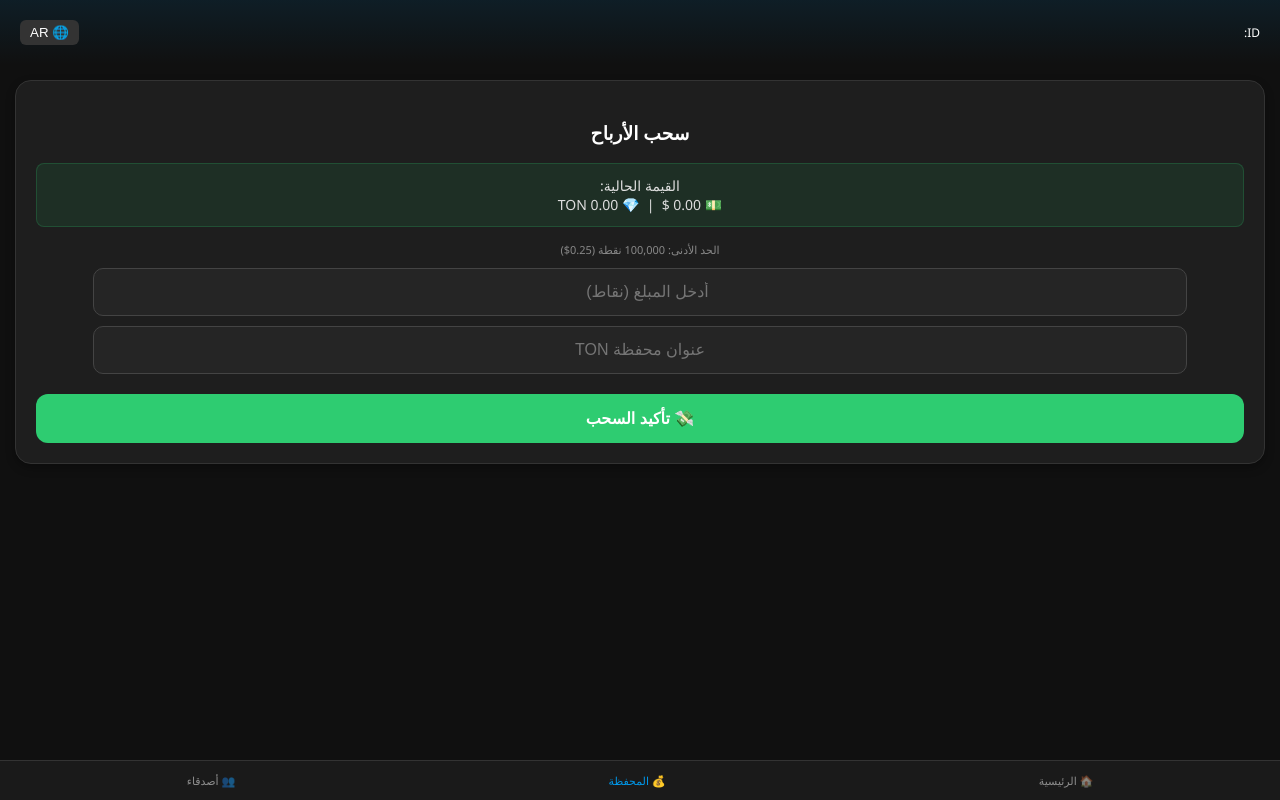
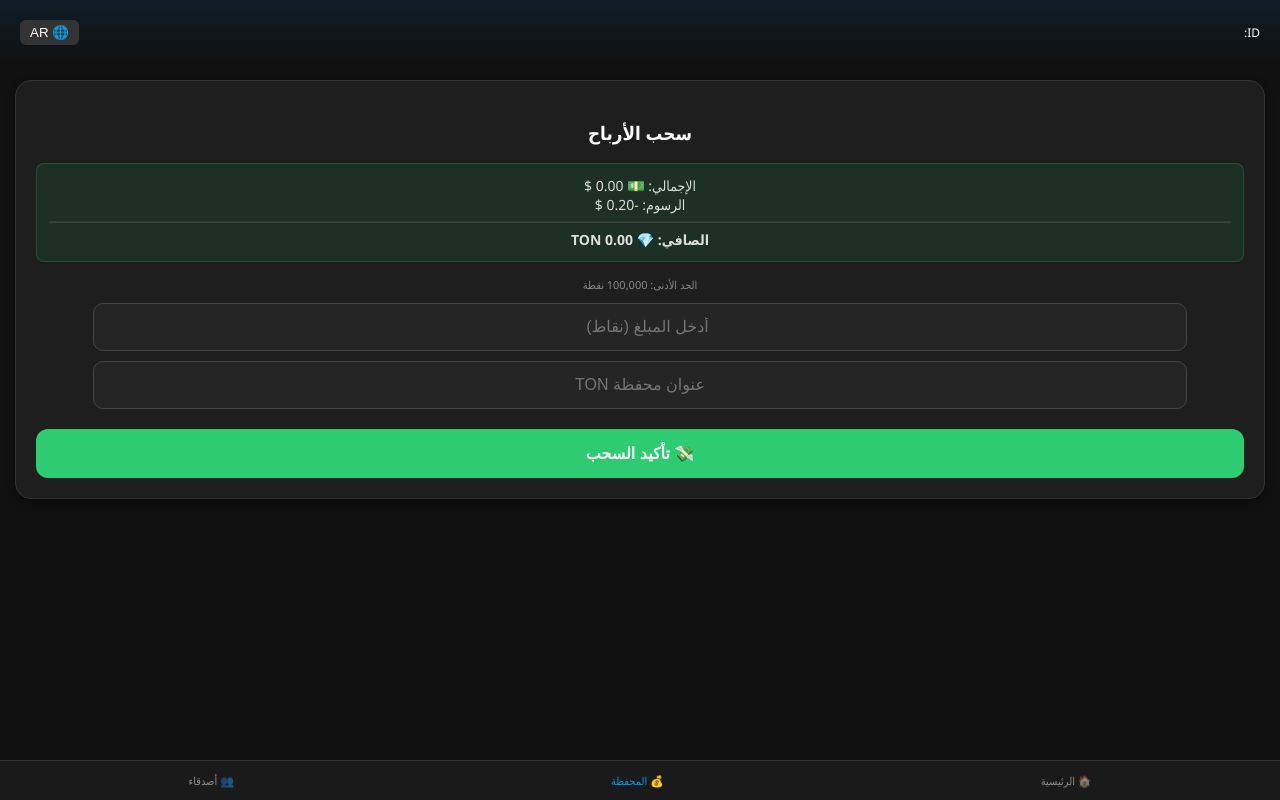
Before and after one commit to dineahmed05/Ton-wiiin-, a Flask app: page / in a window 1280 px wide, after a click that opens the changed part. Run offline with Flask 3, Linux system fonts and the light colour scheme; data comes from the database, SQL or seed files in the repository; some libraries are stand-ins or nearby versions.

Commit message:
Update index.html

```diff
--- a/templates/index.html
+++ b/templates/index.html
@@ -10,7 +10,7 @@
 
     <style>
         :root { --primary: #0098EA; --bg: #101010; --card: #1e1e1e; --text: #fff; --green: #2ecc71; --red: #e74c3c; }
-        body { margin: 0; font-family: 'Segoe UI', sans-serif; background: var(--bg); color: var(--text); padding-bottom: 90px; user-select: none; -webkit-tap-highlight-color: transparent; }
+        body { margin: 0; font-family: 'Segoe UI', Tahoma, sans-serif; background: var(--bg); color: var(--text); padding-bottom: 90px; user-select: none; }
 
         .header { padding: 20px; display: flex; justify-content: space-between; align-items: center; background: linear-gradient(180deg, rgba(0,152,234,0.1), transparent); }
         .big-balance { text-align: center; margin: 20px 0; }
@@ -39,6 +39,7 @@
         .stat-val { font-size: 15px; font-weight: bold; color: var(--primary); display: block; }
 
         .convert-info { font-size: 14px; color: #ddd; margin-bottom: 15px; background: rgba(46,204,113,0.1); padding: 12px; border-radius: 8px; border: 1px solid rgba(46,204,113,0.2); }
+        .fee-info { font-size: 12px; color: #e74c3c; display: block; margin-top: 5px; }
         #admin-btn { background: var(--red); width: auto; margin: 0 auto 10px; display: none; padding: 8px 15px; font-size: 12px; }
     </style>
 </head>
@@ -68,7 +69,7 @@
 
         <div class="card">
             <h3 data-key="earn">زيادة الرصيد</h3>
-            <p style="color:#aaa; font-size:13px; margin-bottom: 10px;">شاهد إعلان واحد = <b>+250 نقطة</b> 🚀</p>
+            <p style="color:#aaa; font-size:13px; margin-bottom: 10px;">شاهد إعلان واحد = <b>+1000 نقطة</b> 🔥</p>
             <button class="btn btn-primary" onclick="showAd()">📺 <span data-key="watch">شاهد إعلان</span></button>
             <p id="ad-status" style="margin-top:10px; font-size:12px; min-height:20px;"></p>
         </div>
@@ -79,11 +80,13 @@
             <h3 data-key="withdraw">سحب الأرباح</h3>
 
             <div class="convert-info">
-                <span>القيمة الحالية:</span><br>
-                💵 <span id="calc-usd">0.00</span> $ &nbsp;|&nbsp; 💎 <span id="calc-ton">0.00</span> TON
+                <span>الإجمالي:</span> 💵 <span id="calc-gross">0.00</span> $<br>
+                <span class="fee-text">الرسوم: -0.20 $</span><br>
+                <hr style="border-color:rgba(255,255,255,0.1)">
+                <b>الصافي: 💎 <span id="calc-ton">0.00</span> TON</b>
             </div>
 
-            <p style="font-size:11px; color:#888;">الحد الأدنى: 100,000 نقطة (0.25$)</p>
+            <p style="font-size:11px; color:#888;">الحد الأدنى: 100,000 نقطة</p>
 
             <input type="number" id="withdraw-amount" placeholder="أدخل المبلغ (نقاط)" oninput="calculateValue()">
             <input type="text" id="wallet-input" placeholder="عنوان محفظة TON">
@@ -95,7 +98,7 @@
     <div id="p-friends" class="page">
         <div class="card">
             <h3 data-key="invite">برنامج الإحالة</h3>
-            <p style="font-size:13px; color:#ccc;">اربح <b>1000 نقطة</b> عن كل صديق!</p>
+            <p style="font-size:13px; color:#ccc;">اربح <b>20,000 نقطة</b> عن كل صديق!</p>
             <p style="font-size:11px; color:#e74c3c;">⚠️ الشرط: يشاهد الصديق 20 إعلان.</p>
             <input type="text" id="ref-link" readonly value="...">
             <button class="btn btn-primary" onclick="copyRef()">📋 نسخ الرابط</button>
@@ -114,8 +117,9 @@
         const BOT_USERNAME = "Watchandwiiinbot";
         const ADMIN_ID = "1207530445";
 
-        // الاقتصاد الجديد: 100,000 نقطة = 0.25$
-        const DOLLAR_VAL = 0.25;
+        // الاقتصاد الجديد
+        const DOLLAR_VAL = 1.0;  // 100 ألف = 1 دولار
+        const FEE_USD = 0.20;    // الرسوم
         const TON_PRICE = 6.5;
 
         const tg = window.Telegram.WebApp;
@@ -158,16 +162,21 @@
             document.getElementById('balance').innerText = userBalance.toLocaleString();
         }
 
-        // --- حساب القيمة الحية ---
         function calculateValue() {
             const amount = document.getElementById('withdraw-amount').value;
-            const usd = (amount / 100000) * DOLLAR_VAL;
-            const ton = usd / TON_PRICE;
-            document.getElementById('calc-usd').innerText = usd.toFixed(2);
+            // 100 ألف = 1 دولار
+            const gross = (amount / 100000) * DOLLAR_VAL;
+
+            // خصم الرسوم
+            let net = gross - FEE_USD;
+            if(net < 0) net = 0;
+
+            const ton = net / TON_PRICE;
+
+            document.getElementById('calc-gross').innerText = gross.toFixed(2);
             document.getElementById('calc-ton').innerText = ton.toFixed(4);
         }
 
-        // --- عرض الإعلان (المصححة) ---
         function showAd() {
             const status = document.getElementById('ad-status');
             status.innerText = (currentLang==='ar') ? "جاري التحميل..." : "Loading...";
@@ -188,7 +197,7 @@
                 }).then(r => r.json()).then(d => {
                     updateUI({balance: d.new_balance});
                     document.getElementById('stat-ads').innerText = d.ads_watched;
-                    status.innerText = "✅ +250";
+                    status.innerText = "✅ +1000";
                     status.style.color = "#2ecc71";
                 });
             }).catch((result) => {
@@ -201,7 +210,7 @@
             fetch('/api/daily', {
                 method: 'POST', headers: {'Content-Type': 'application/json'}, body: JSON.stringify({user_id: user.id})
             }).then(r => r.json()).then(d => {
-                if(d.success) { updateUI({balance: d.new_balance}); alert("🎁 +50 Points!"); }
+                if(d.success) { updateUI({balance: d.new_balance}); alert("🎁 +500 Points!"); }
                 else alert("⏳ غداً / Tomorrow");
             });
         }
```
